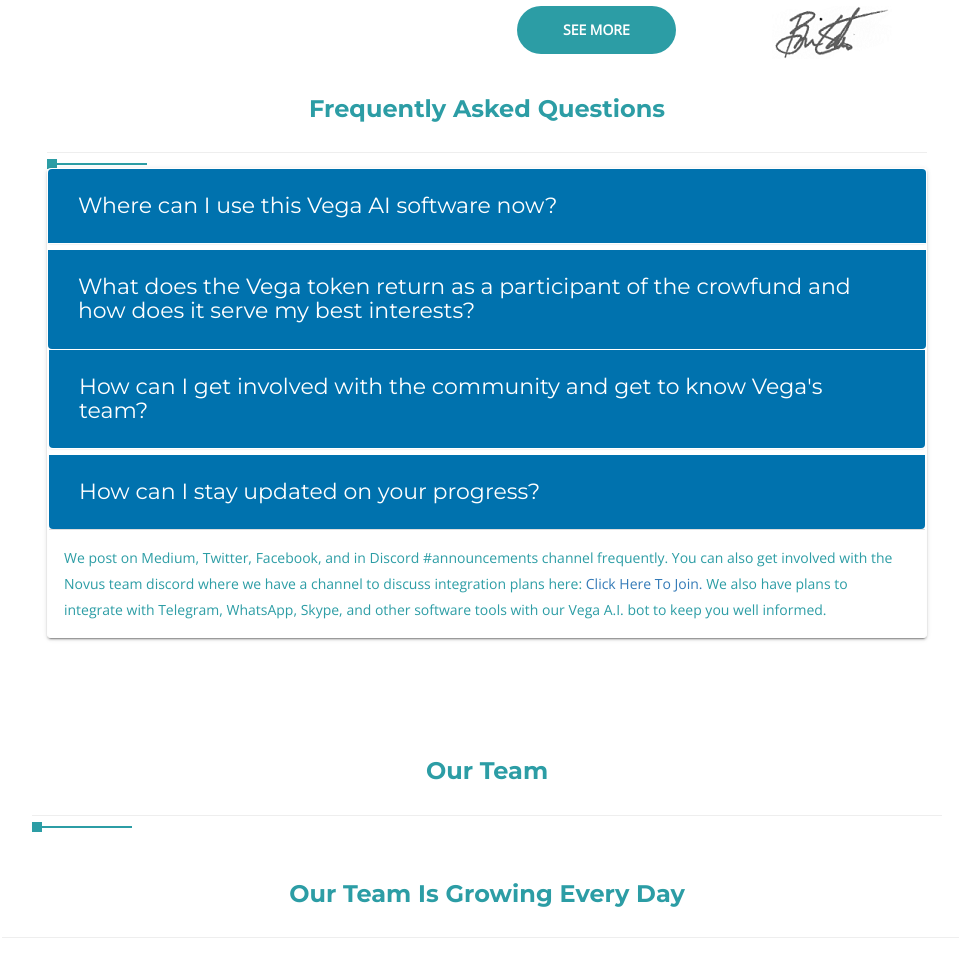
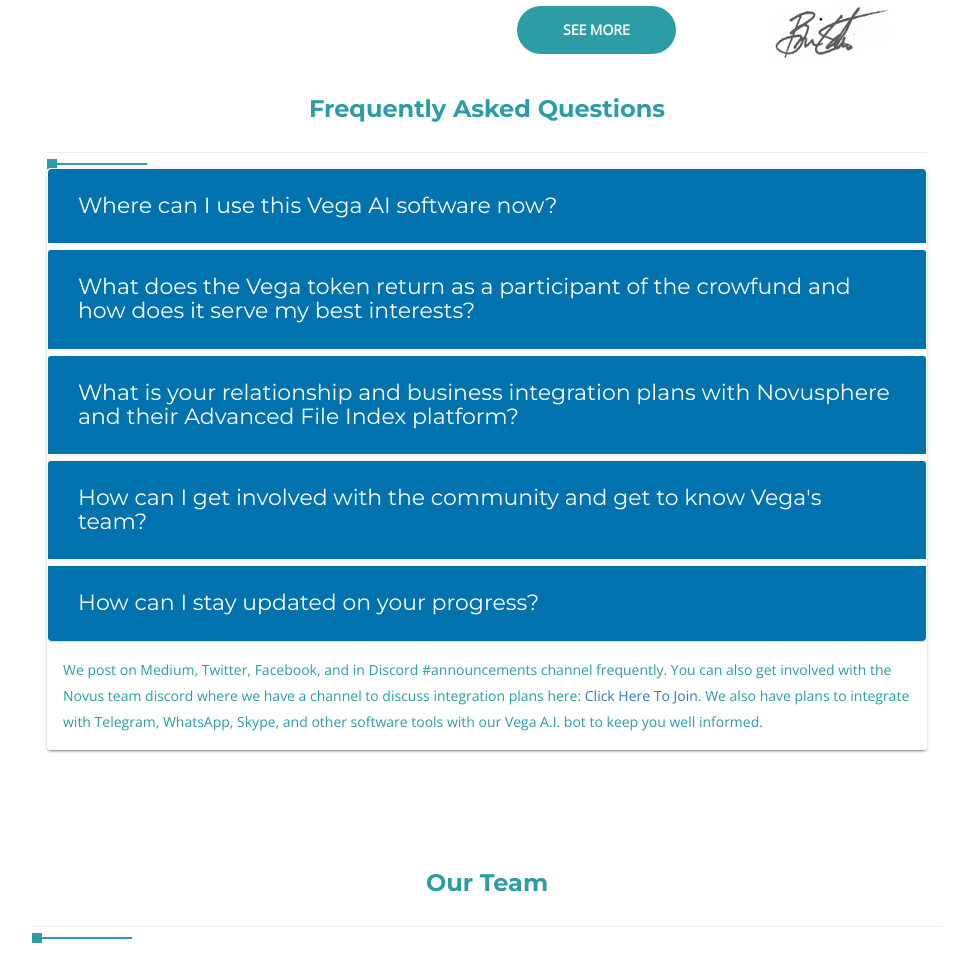
Before and after one commit to VegaAISolutions/VAISWeb, a Flask app: page / in a window 1280 px wide. Shown: the part 3332-4289 px from the top of the page, without its empty margins (153-1112 px from the left). Run offline with Flask 2, Linux system fonts and the light colour scheme; some libraries are stand-ins or nearby versions.

Commit message:
thats how you fix a bootstrap grid

```diff
--- a/app/templates/index/index.html
+++ b/app/templates/index/index.html
@@ -294,20 +294,24 @@
                                  </a>
                              </h4>
                          </div>
+
                          <div id="two" class="panel-collapse collapse">
                              <div class="panel-body">
 
                                  Brian Carter CEO and Founder of Vega has an excellent reputation and relationship with the innovators on the development team and extensive knowledge behind AFIX for Novusphere. He collaborated on ideas on how to improve many of the challenges that exist not only on their on almost every blockchain and technology platform alike. The flexibility and intuitive platform that is AFIX allows many possibilities that are unique in the industry. Discussions so far have been productive to create a visual and highly-advanced approach to improving data systems, decentralized data indexes, and blockchain performance by implementing machine learning algorithms and artificial intelligent automated decisions. Our application specifically for the Vega trading application can easily work with the indexed file system to store and retrieve essential data for market trading predictions. There are plans beyond our current project to extend our partnership for ongoing innovations. We have been working in parallel using their expertise and consultation to develop a seamless and fully integrated system across platforms. Both entities see potential to move towards a broader vision of utilizing the Vega A.I. to improve performance, reliability, and enhance current feature initiatives. Further details on the future of our token will be released over time with full transparency of to the community and fulfill the shared interests.
 
                              </div>
+                          </div>
+                     </div>
+                        <div class="panel">
 							<div class="panel-heading">
                              <h4 class="panel-title">
-                                 <a data-toggle="collapse" data-parent="#bs-collapse" href="#one" class="collapsed" aria-expanded="false">
+                                 <a data-toggle="collapse" data-parent="#bs-collapse" href="#three" class="collapsed" aria-expanded="false">
 
                                                  What is your relationship and business integration plans with Novusphere and their Advanced File Index platform?
                                  </a>
                              </h4>
-							 <div id="two" class="panel-collapse collapse">
+							 <div id="three" class="panel-collapse collapse">
                              <div class="panel-body">
 
                                  Brian Carter CEO and Founder of Vega has an excellent reputation and relationship with the innovators on the development team and extensive knowledge behind AFIX for Novusphere. He collaborated on ideas on how to improve many of the challenges that exist not only on their on almost every blockchain and technology platform alike. The flexibility and intuitive platform that is AFIX allows many possibilities that are unique in the industry. Discussions so far have been productive to create a visual and highly-advanced approach to improving data systems, decentralized data indexes, and blockchain performance by implementing machine learning algorithms and artificial intelligent automated decisions. Our application specifically for the Vega trading application can easily work with the indexed file system to store and retrieve essential data for market trading predictions. There are plans beyond our current project to extend our partnership for ongoing innovations. We have been working in parallel using their expertise and consultation to develop a seamless and fully integrated system across platforms. Both entities see potential to move towards a broader vision of utilizing the Vega A.I. to improve performance, reliability, and enhance current feature initiatives.
@@ -316,17 +320,18 @@
                          </div>
                          </div>
                      </div>
+
                      <!-- end of panel -->
 
                      <div class="panel">
                          <div class="panel-heading">
                              <h4 class="panel-title">
-                                 <a data-toggle="collapse" data-parent="#bs-collapse" href="#three">
+                                 <a data-toggle="collapse" data-parent="#bs-collapse" href="#four">
                                      How can I get involved with the community and get to know Vega's team?
                                  </a>
                              </h4>
                          </div>
-                         <div id="three" class="panel-collapse collapse">
+                         <div id="four" class="panel-collapse collapse">
                              <div class="panel-body">
                                  We currently use our discord for communication and discussion <a href="https://discordapp.com/V7ejpEg" target="_blank">Click Here To Join</a> and we recommend setting up your profile to get to know you by your name or alias.
                              </div>
@@ -337,12 +342,12 @@
                      <div class="panel">
                          <div class="panel-heading">
                              <h4 class="panel-title">
-                                 <a data-toggle="collapse" data-parent="#bs-collapse" href="#four">
+                                 <a data-toggle="collapse" data-parent="#bs-collapse" href="#five">
                                      How can I stay updated on your progress?
                                  </a>
                              </h4>
                          </div>
-                         <div id="four" class="panel-collapse collapse in">
+                         <div id="five" class="panel-collapse collapse in">
                              <div class="panel-body">
 
                                  We post on Medium, Twitter, Facebook, and in Discord #announcements channel frequently. You can also get involved with the Novus team discord where we have a channel to discuss integration plans here:  <a href="https://discord.gg/E4H9Gf4" target="_blank">Click Here To Join.</a> We also have plans to integrate with Telegram, WhatsApp, Skype, and other software tools with our Vega A.I. bot to keep you well informed.
```
